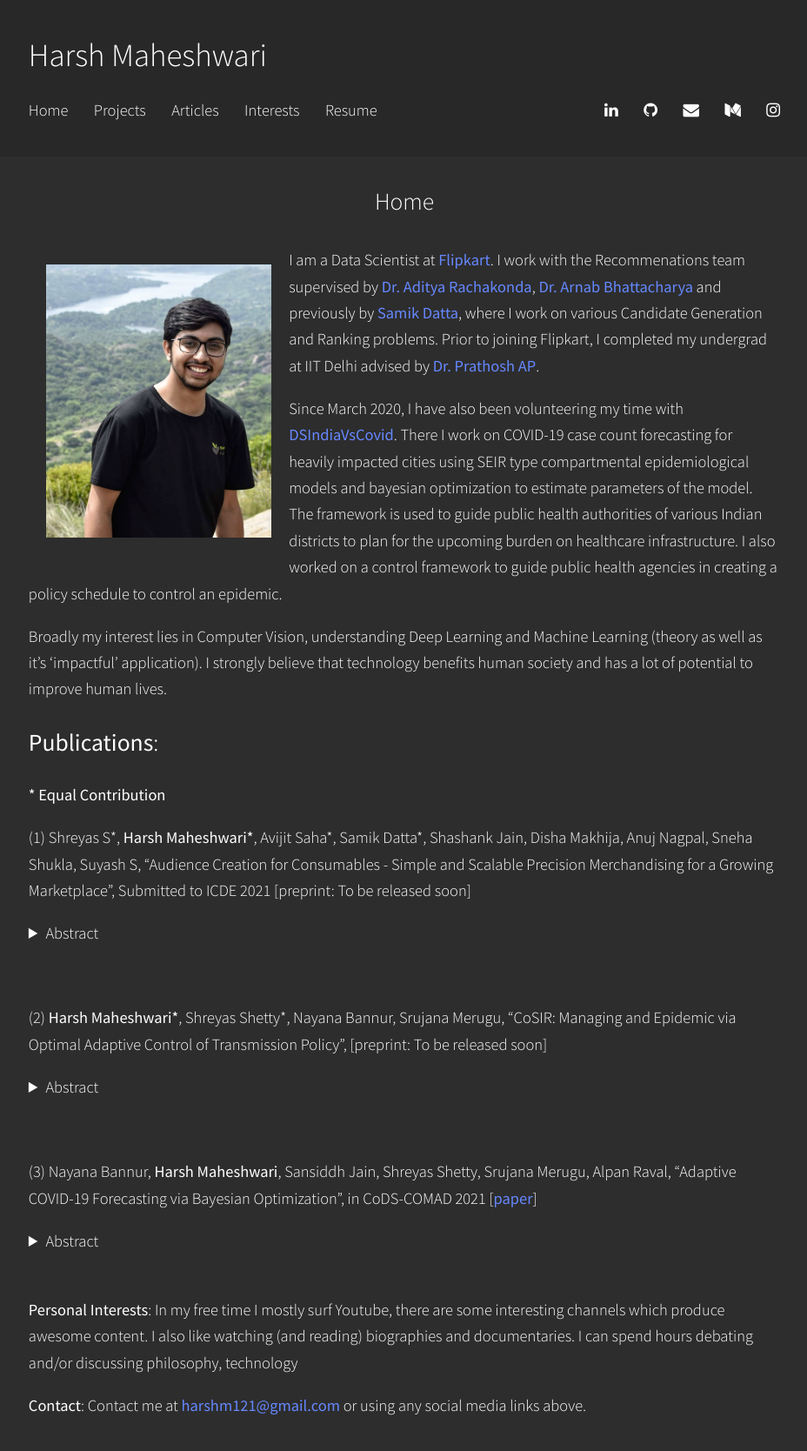
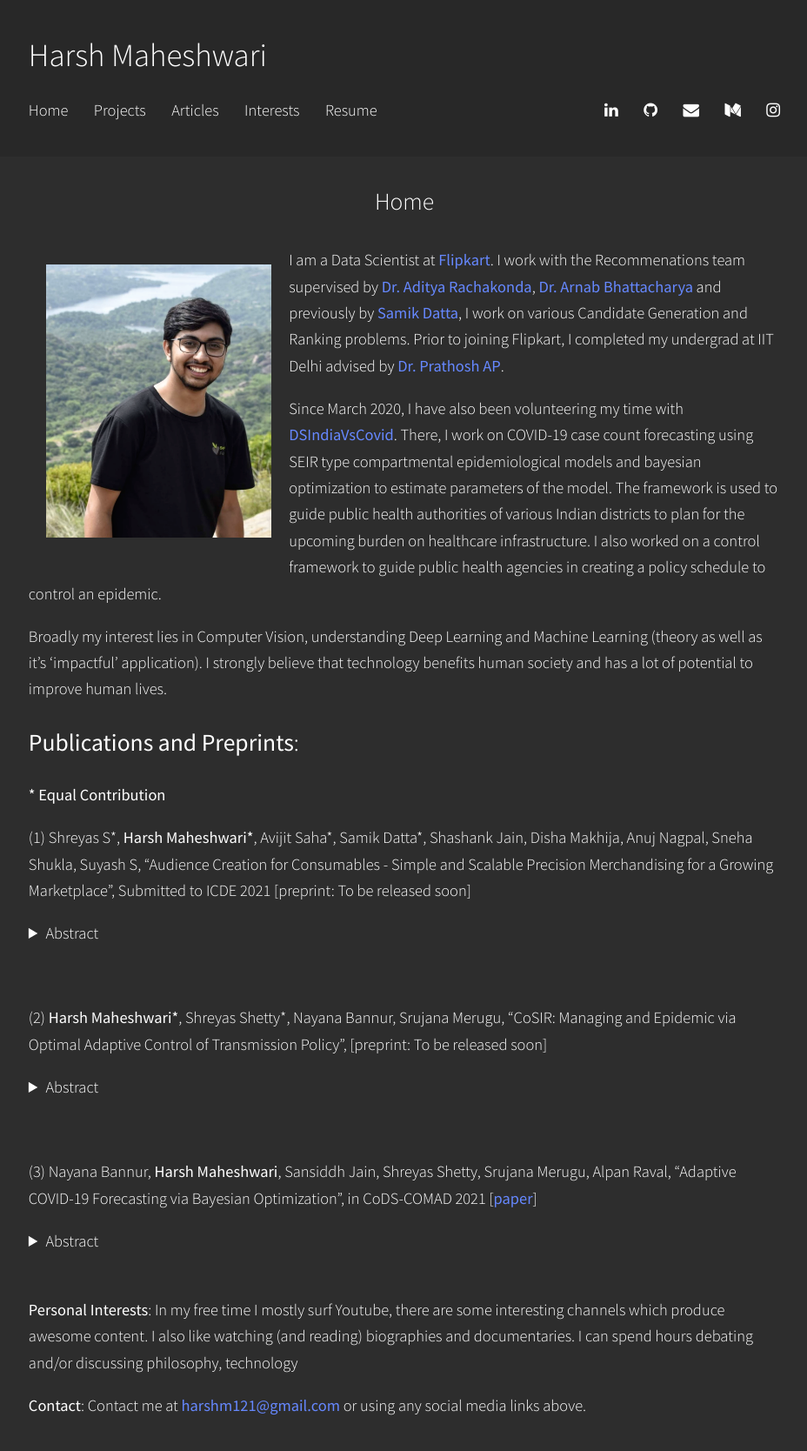
Before and after one commit to harshm121/portfolio-old, a Jekyll site: the page built from index.md, in a window 1280 px wide. Shown: the whole page at 87% size, without its empty margins (175-1103 px from the left). Built offline with Jekyll 4.4.1, drawn with Linux system fonts in a browser that asks for light colours.

Commit message:
Update index.md

```diff
--- a/index.md
+++ b/index.md
@@ -17,17 +17,16 @@ title: "Home"
 
 <img style="float:left;padding:20px;"
 src="./images/personal-photo.png" alt="profile picture" width="30%">
-I am a Data Scientist at [Flipkart](https://www.flipkart.com/). I work with the Recommenations team supervised by [Dr. Aditya Rachakonda](https://in.linkedin.com/in/adityarachakonda), [Dr. Arnab Bhattacharya](https://www.linkedin.com/in/arnab-bhattacharya-26383573) and previously by [Samik Datta](https://www.linkedin.com/in/samik-datta-7b2a927a/), where I work on various Candidate Generation and Ranking problems. Prior to joining Flipkart, I completed my undergrad at IIT Delhi advised by [Dr. Prathosh AP](https://sites.google.com/view/prathosh).
+I am a Data Scientist at [Flipkart](https://www.flipkart.com/). I work with the Recommenations team supervised by [Dr. Aditya Rachakonda](https://in.linkedin.com/in/adityarachakonda), [Dr. Arnab Bhattacharya](https://www.linkedin.com/in/arnab-bhattacharya-26383573) and previously by [Samik Datta](https://www.linkedin.com/in/samik-datta-7b2a927a/), I work on various Candidate Generation and Ranking problems. Prior to joining Flipkart, I completed my undergrad at IIT Delhi advised by [Dr. Prathosh AP](https://sites.google.com/view/prathosh).
 
 
-Since March 2020, I have also been volunteering my time with [DSIndiaVsCovid](http://dsindiavscovid.org/). There I work on COVID-19 case count forecasting for heavily impacted cities using SEIR type compartmental epidemiological models and bayesian optimization to estimate parameters of the model. The framework is used to guide public health authorities of various Indian districts to plan for the upcoming burden on healthcare infrastructure. I also worked on a control framework to guide public health agencies in creating a policy schedule to control an epidemic.
-
+Since March 2020, I have also been volunteering my time with [DSIndiaVsCovid](http://dsindiavscovid.org/). There, I work on COVID-19 case count forecasting using SEIR type compartmental epidemiological models and bayesian optimization to estimate parameters of the model. The framework is used to guide public health authorities of various Indian districts to plan for the upcoming burden on healthcare infrastructure. I also worked on a control framework to guide public health agencies in creating a policy schedule to control an epidemic.
 
 
 Broadly my interest lies in Computer Vision, understanding Deep Learning and Machine Learning (theory as well as it's 'impactful' application). I strongly believe that technology benefits human society and has a lot of potential to improve human lives.
 
 
-## **Publications**:
+## **Publications and Preprints**:
 
 **\* Equal Contribution**
 
```
